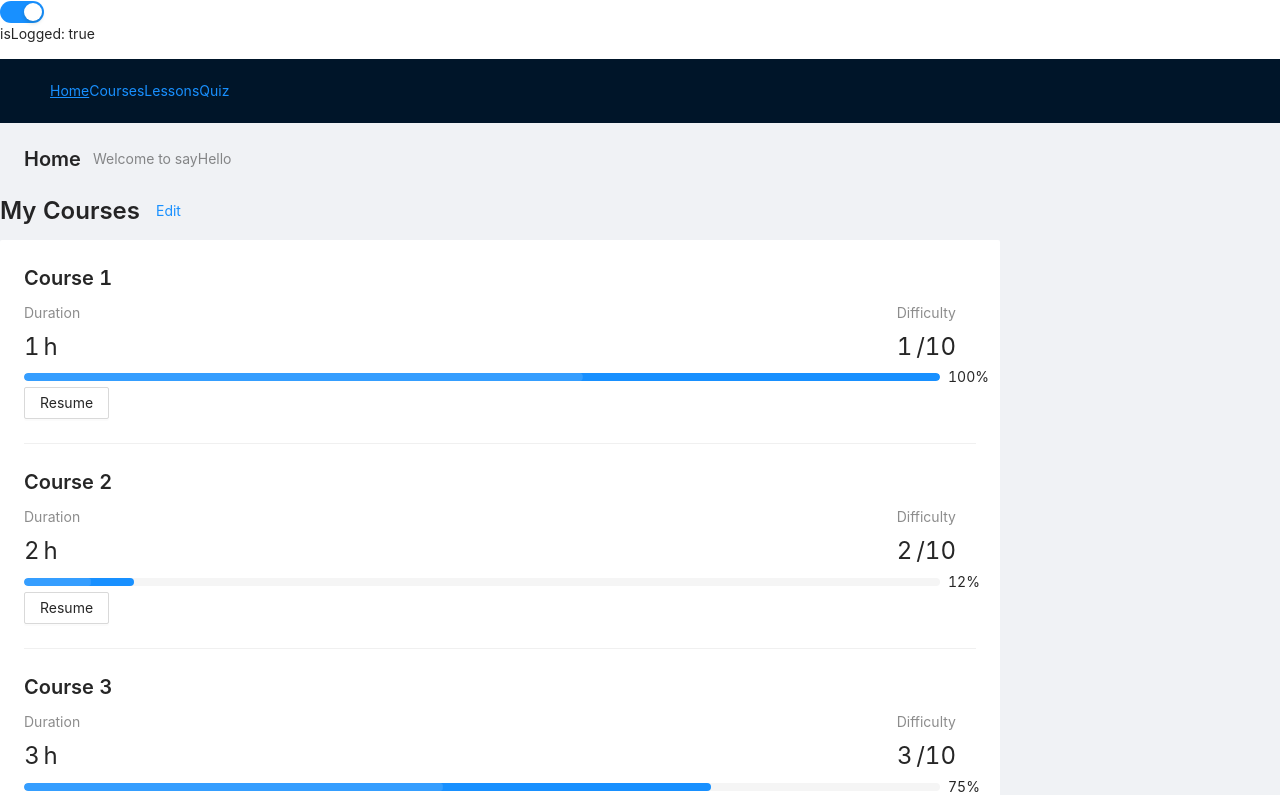
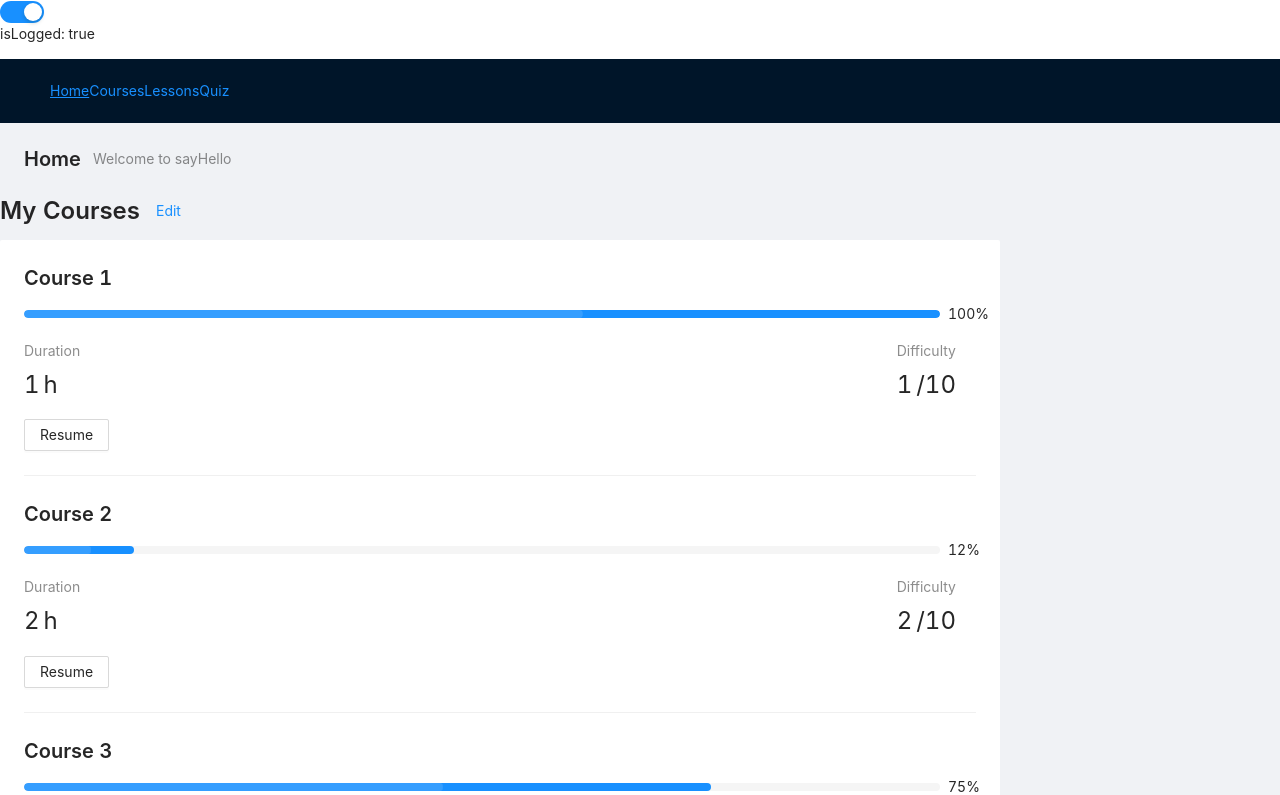
Before and after one commit to antoineGH/sayhello, a React (Create React App) app: page /auth/home in a window 1280 px wide. Shown: the top 795 px of the page. Built offline with nearby package versions, Linux system fonts and the light colour scheme.

Commit message:
check for empty value forgot

```diff
--- a/src/components/course/CourseSummary.tsx
+++ b/src/components/course/CourseSummary.tsx
@@ -14,7 +14,8 @@ const CourseSummary = ({ courseID, courseName, duration, difficulty, completed,
 	return (
 		<>
 			<Title level={4}>{courseName}</Title>
-			<Row>
+			<Progress percent={completed} status='active' />
+			<Row style={{ marginTop: '1rem' }}>
 				<Col span={4}>
 					<Statistic title='Duration' value={duration} suffix='h' />
 				</Col>
@@ -22,8 +23,9 @@ const CourseSummary = ({ courseID, courseName, duration, difficulty, completed,
 					<Statistic title='Difficulty' value={difficulty} suffix='/10' />
 				</Col>
 			</Row>
-			<Progress percent={completed} status='active' />
-			<Button onClick={() => handleResumeCourse(courseID)}>Resume</Button>
+			<Button style={{ marginTop: '1rem' }} onClick={() => handleResumeCourse(courseID)}>
+				Resume
+			</Button>
 			<Divider />
 		</>
 	)
--- a/src/forms/forgotForm/ForgotForm.tsx
+++ b/src/forms/forgotForm/ForgotForm.tsx
@@ -7,6 +7,9 @@ const ForgotForm = () => {
 
 	const onFinish = (values: formValueSuccessForgot) => {
 		console.log('Success:', values)
+		if (!values.user.email) {
+			return
+		}
 		navigate('/reset')
 	}
 
```
